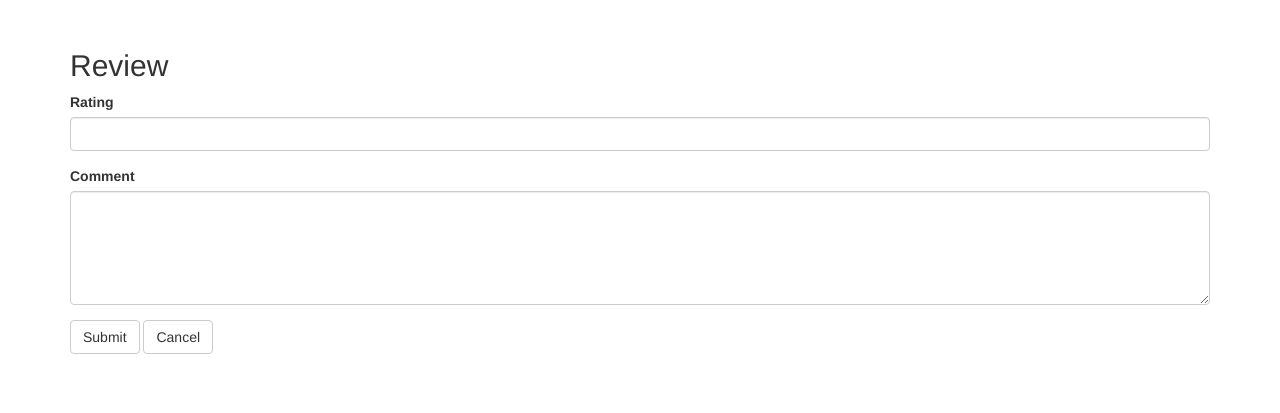
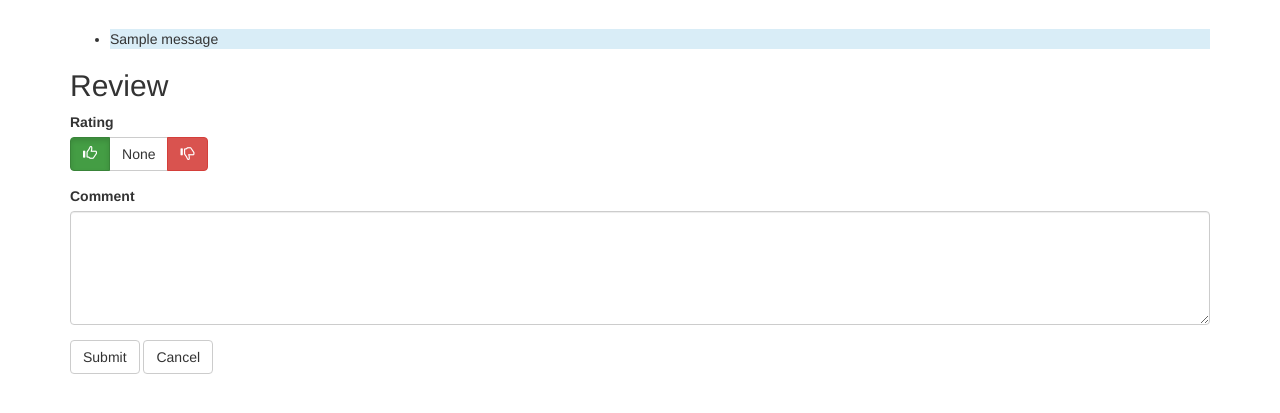
Before and after one commit to csiro-easi/easi-sssc, a Python web app: template templates/entries/review.html in a window 1280 px wide. Shown: the part 51-464 px from the top of the page. Run offline with Jinja, Linux system fonts and the light colour scheme; the template is opened without the code that fills it: most values are stand-ins (such as "Sample title", 1, 10 or a date in 2020); one stand-in notice (Sample message) is shown.

Commit message:
Validate reviews, show flashed messages

```diff
--- a/templates/base.html
+++ b/templates/base.html
@@ -83,10 +83,24 @@
     </div>
 
     <div class="container">
-      <div class="content">
-        {% block page_header %}{% endblock %}
-        {% block content %}{% endblock %}
-      </div>
+      {% with messages = get_flashed_messages(with_categories=true) %}
+      {% if messages %}
+      <ul class="flashes">
+        {% for category, message in messages %}
+        <li
+            {% if category == "error" %}
+            class="bg-danger"
+            {% else %}
+            class="bg-info"
+            {% endif %}
+        >{{ message }}</li>
+        {% endfor %}
+      </ul>
+      {% endif %}
+      {% endwith %}
+
+      {% block page_header %}{% endblock %}
+      {% block content %}{% endblock %}
     </div>
 
     <script src="{{ url_for('static', filename='js/jquery-3.1.0.min.js') }}"></script>
--- a/templates/entries/detail.html
+++ b/templates/entries/detail.html
@@ -15,6 +15,8 @@
 {% block details %}
 {% endblock %}
 
+{% include 'entries/reviews.html' %}
+
 {% include 'entries/api_json.html' %}
 
 {% endblock %}
--- a/templates/entries/review.html
+++ b/templates/entries/review.html
@@ -6,15 +6,41 @@
 
 {% block content %}
 <form method="POST" action="{{ action_url('review', entry) }}">
-  <div class="form-group">
+  {% with error = errors.get('rating') %}
+  <div class="form-group{% if error %} has-error{% endif %}">
     <label for="rating">Rating</label>
-    <input id="rating" name="rating" class="form-control">
+    <div id="rating">
+      <div class="btn-group" data-toggle="buttons">
+        <label class="btn btn-success{% if data.get('rating', 0) > 0 %} active{% endif %}">
+          <input type="radio" name="rating" autocomplete="off" value="1" {% if data.get('rating', 0) > 0 %}checked{% endif %}>
+          <span class="glyphicon glyphicon-thumbs-up"></span>
+        </label>
+        <label class="btn btn-default{% if data.get('rating', 0) == 0 %} active{% endif %}">
+          <input type="radio" name="rating" autocomplete="off" value="0" {% if data.get('rating', 0) == 0 %}checked{% endif %}>
+          None
+        </label>
+        <label class="btn btn-danger{% if data.get('rating', 0) < 0 %} active{% endif %}">
+          <input type="radio" name="rating" autocomplete="off" value="-1" {% if data.get('rating', 0) < 0 %}checked{% endif %}>
+          <span class="glyphicon glyphicon-thumbs-down"></span>
+        </label>
+      </div>
+    </div>
+
+    {% if error %}
+    <span class="help-block">{{ error }}</span>
+    {% endif %}
   </div>
+  {% endwith %}
 
-  <div class="form-group">
+  {% with error = errors.get('comment') %}
+  <div class="form-group{% if error %} has-error{% endif %}">
     <label for="comment">Comment</label>
-    <textarea id="comment" name="comment" class="form-control" rows="5"></textarea>
+    <textarea id="comment" name="comment" class="form-control" rows="5"{% if data.get('comment') %} value="{{ data.get('comment') }}"{% endif %}></textarea>
+    {% if error %}
+    <span class="help-block">{{ error }}</span>
+    {% endif %}
   </div>
+  {% endwith %}
 
   <button type="submit" class="btn btn-default">Submit</button>
   <button class="btn btn-default" onclick="window.history.back();">Cancel</button>
```
Also changed, not shown: templates/entries/reviews.html (added, +34 -0 lines), views.py (+36 -21 lines).
